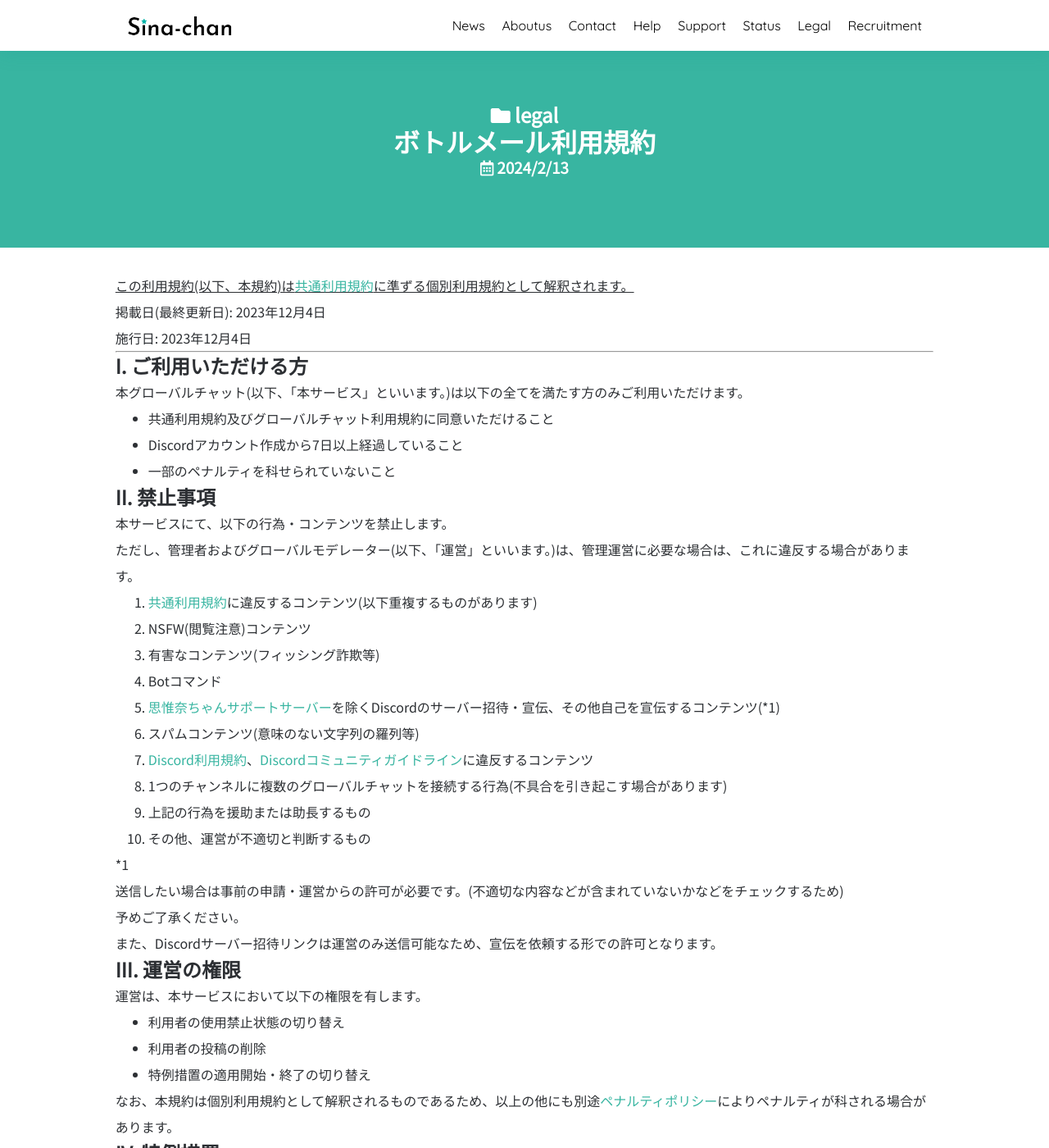
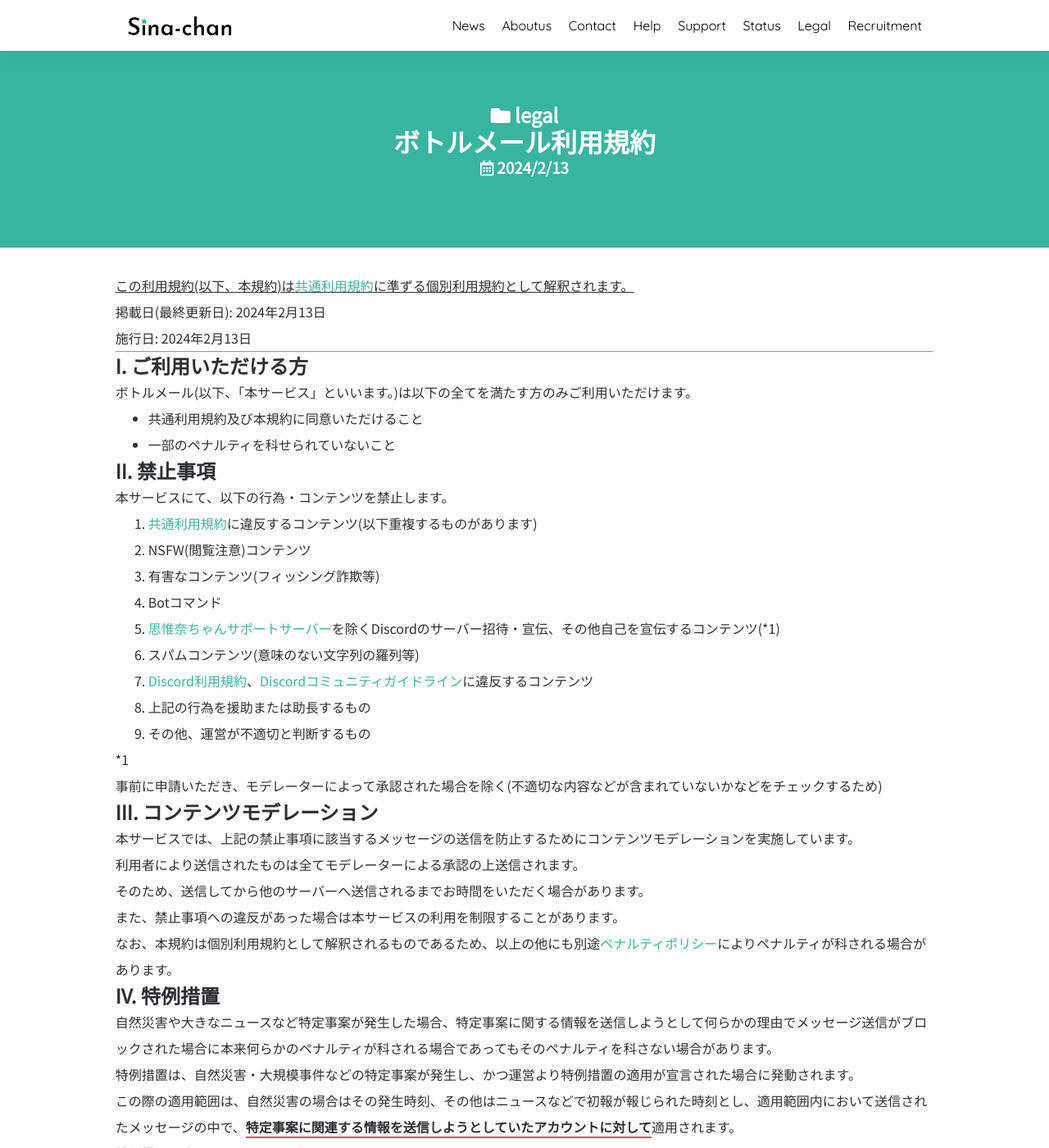
Before and after one commit to SinaKitagami/sinakitagami.github.io, a Jekyll site: the page built from _posts/legal/2024-02-13-bmail-tos.md, in a window 1280 px wide and 1400 px high. Shown: the whole window at 82% size. Built offline with Jekyll 4.4.1, drawn with Linux system fonts in a browser that asks for light colours; nearby versions of some CDN libraries; a script that is not in the unit is left out.

Commit message:
bmail first commit

```diff
--- a/_posts/legal/2024-02-13-bmail-tos.md
+++ b/_posts/legal/2024-02-13-bmail-tos.md
@@ -6,25 +6,22 @@ categories:
 ---
 <u>この利用規約(以下、本規約)は<a href="{{site.url}}/legal/tos" class="a-orange">共通利用規約</a>に準ずる個別利用規約として解釈されます。</u>
 
-掲載日(最終更新日): 2023年12月4日
+掲載日(最終更新日): 2024年2月13日
 
-施行日: 2023年12月4日
+施行日: 2024年2月13日
 
 ---
 
 ## I. ご利用いただける方
 
-本グローバルチャット(以下、「本サービス」といいます。)は以下の全てを満たす方のみご利用いただけます。
+ボトルメール(以下、「本サービス」といいます。)は以下の全てを満たす方のみご利用いただけます。
 
-- 共通利用規約及びグローバルチャット利用規約に同意いただけること
-- Discordアカウント作成から7日以上経過していること
+- 共通利用規約及び本規約に同意いただけること
 - 一部のペナルティを科せられていないこと
 
 ## II. 禁止事項
 
 本サービスにて、以下の行為・コンテンツを禁止します。
-
-ただし、管理者およびグローバルモデレーター(以下、「運営」といいます。)は、管理運営に必要な場合は、これに違反する場合があります。
 
 1. <a href="{{site.url}}/legal/tos" class="a-orange">共通利用規約</a>に違反するコンテンツ(以下重複するものがあります)
 2. NSFW(閲覧注意)コンテンツ
@@ -33,19 +30,20 @@ categories:
 5. <a href="{{site.url}}/discord" class="a-orange">思惟奈ちゃんサポートサーバー</a>を除くDiscordのサーバー招待・宣伝、その他自己を宣伝するコンテンツ(*1)
 6. スパムコンテンツ(意味のない文字列の羅列等)
 7. <a href="https://discord.com/terms" class="a-orange">Discord利用規約</a>、<a href="https://discord.com/guidelines" class="a-orange">Discordコミュニティガイドライン</a>に違反するコンテンツ
-8. 1つのチャンネルに複数のグローバルチャットを接続する行為(不具合を引き起こす場合があります)
-9. 上記の行為を援助または助長するもの
-10. その他、運営が不適切と判断するもの
+8. 上記の行為を援助または助長するもの
+9. その他、運営が不適切と判断するもの
 
-*1<br>送信したい場合は事前の申請・運営からの許可が必要です。(不適切な内容などが含まれていないかなどをチェックするため)<br>予めご了承ください。<br>また、Discordサーバー招待リンクは運営のみ送信可能なため、宣伝を依頼する形での許可となります。
+*1<br>事前に申請いただき、モデレーターによって承認された場合を除く(不適切な内容などが含まれていないかなどをチェックするため)
 
-## III. 運営の権限
+## III. コンテンツモデレーション
 
-運営は、本サービスにおいて以下の権限を有します。
+本サービスでは、上記の禁止事項に該当するメッセージの送信を防止するためにコンテンツモデレーションを実施しています。
 
-- 利用者の使用禁止状態の切り替え
-- 利用者の投稿の削除
-- 特例措置の適用開始・終了の切り替え
+利用者により送信されたものは全てモデレーターによる承認の上送信されます。
+
+そのため、送信してから他のサーバーへ送信されるまでお時間をいただく場合があります。
+
+また、禁止事項への違反があった場合は本サービスの利用を制限することがあります。
 
 なお、本規約は個別利用規約として解釈されるものであるため、以上の他にも別途<a href="{{site.url}}/legal/penalty" class="a-orange">ペナルティポリシー</a>によりペナルティが科される場合があります。
 
```
